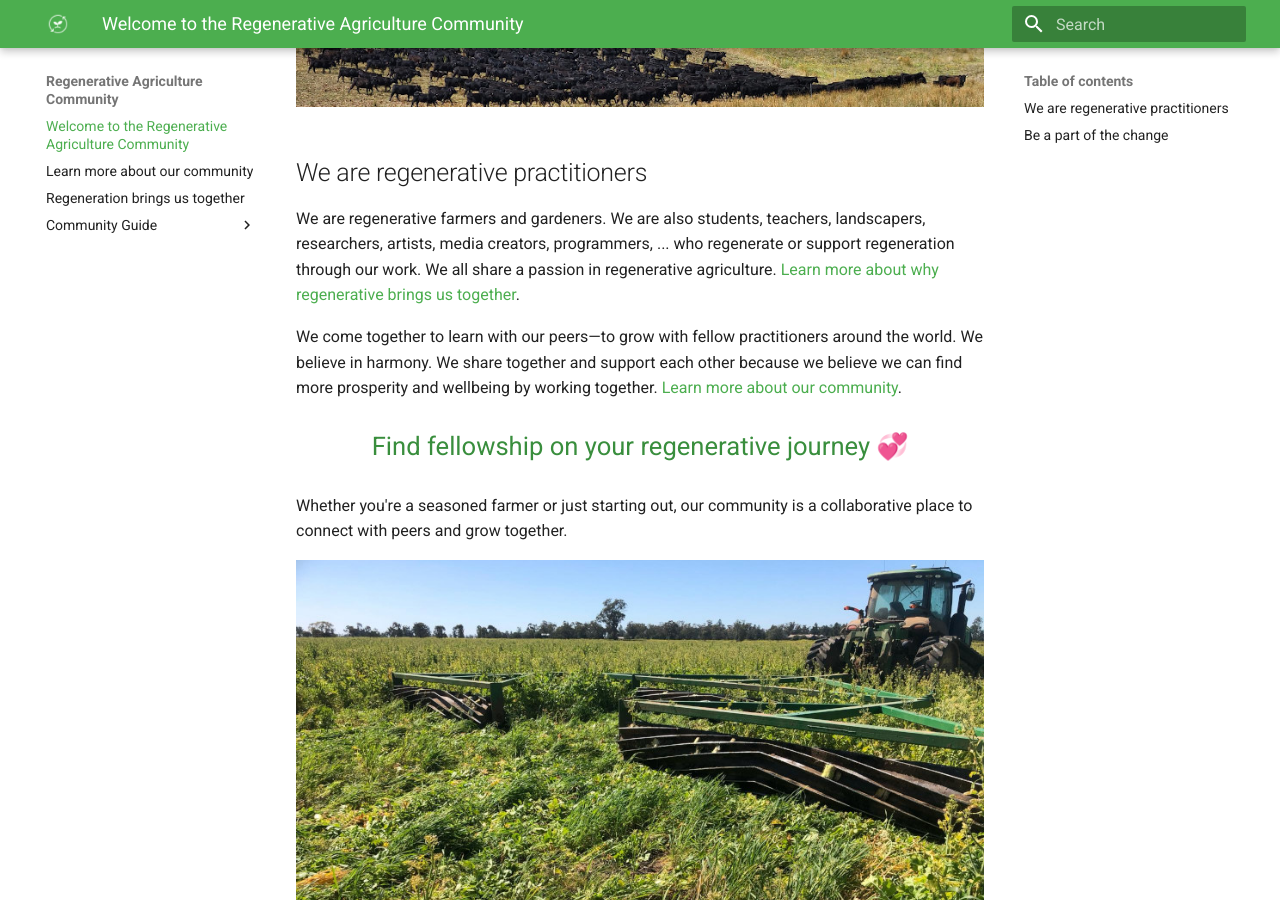
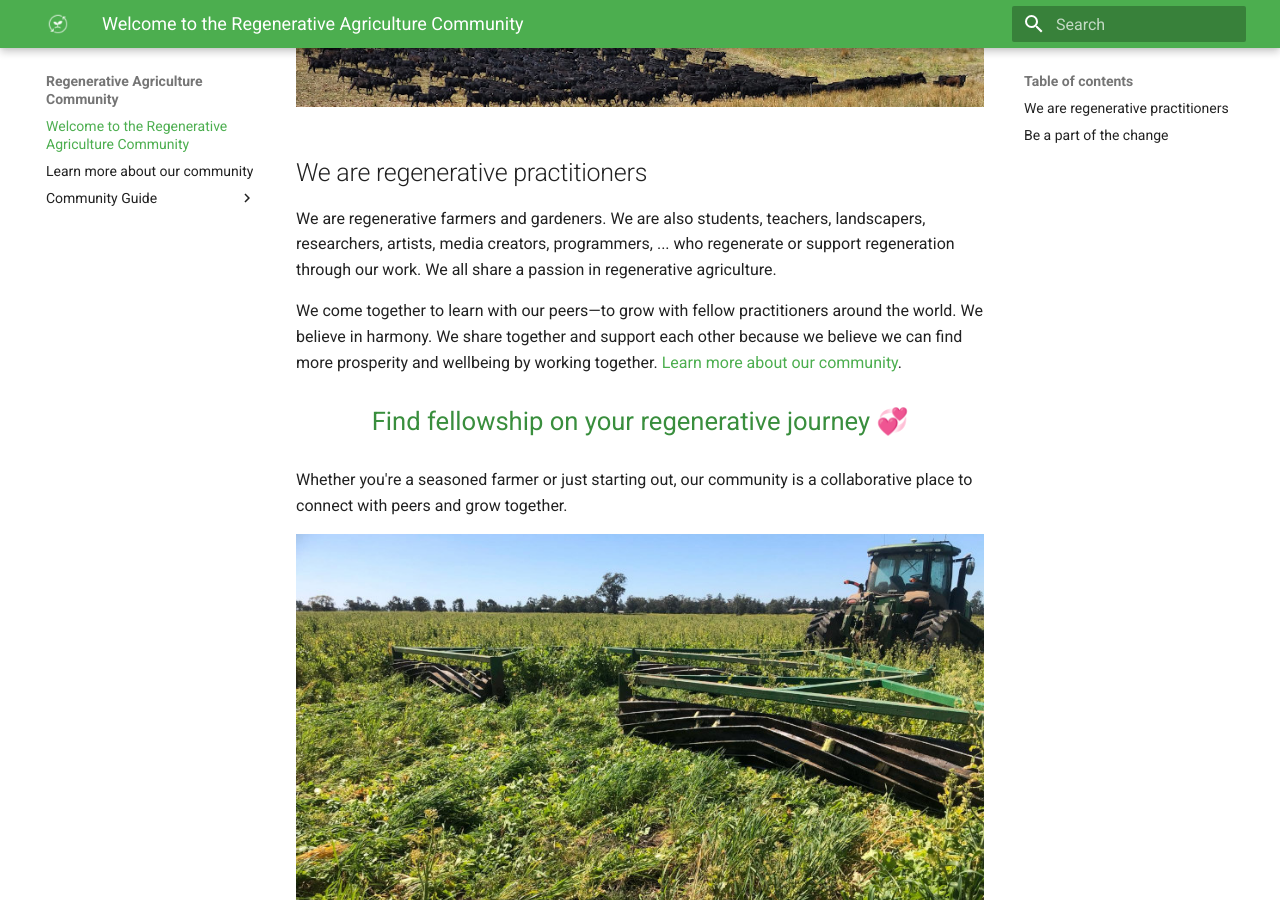
Before and after one commit to regenerativeag/regenerativeag.github.io, an MkDocs documentation site: the page built from docs/index.md, in a window 1280 px wide and 900 px high, scrolled down 723 px. Built offline with MkDocs 1.6.1 and Material for MkDocs 9.7.7, drawn with Linux system fonts in a browser that asks for light colours.

Commit message:
remove regenerative-ag page for now

```diff
--- a/docs/index.md
+++ b/docs/index.md
@@ -9,7 +9,7 @@ Since November 2023, several regenerative farmers have come together and begun g
 
 ## We are regenerative practitioners
 
-We are regenerative farmers and gardeners. We are also students, teachers, landscapers, researchers, artists, media creators, programmers, ... who regenerate or support regeneration through our work. We all share a passion in regenerative agriculture. [Learn more about why regenerative brings us together](regenerative-agriculture.md).
+We are regenerative farmers and gardeners. We are also students, teachers, landscapers, researchers, artists, media creators, programmers, ... who regenerate or support regeneration through our work. We all share a passion in regenerative agriculture.
 
 We come together to learn with our peers&mdash;to grow with fellow practitioners around the world. We believe in harmony. We share together and support each other because we believe we can find more prosperity and wellbeing by working together. [Learn more about our community](more.md).
 
--- a/mkdocs.yml
+++ b/mkdocs.yml
@@ -20,7 +20,8 @@ extra_css:
 nav:
   - index.md
   - more.md
-  - regenerative-agriculture.md
+  # commented out for now, as we don't need this for initial launch. Can be added and improved later.
+  # - regenerative-agriculture.md
   - Community Guide:
       - community-guide/index.md
       - community-guide/growing-together.md
```
